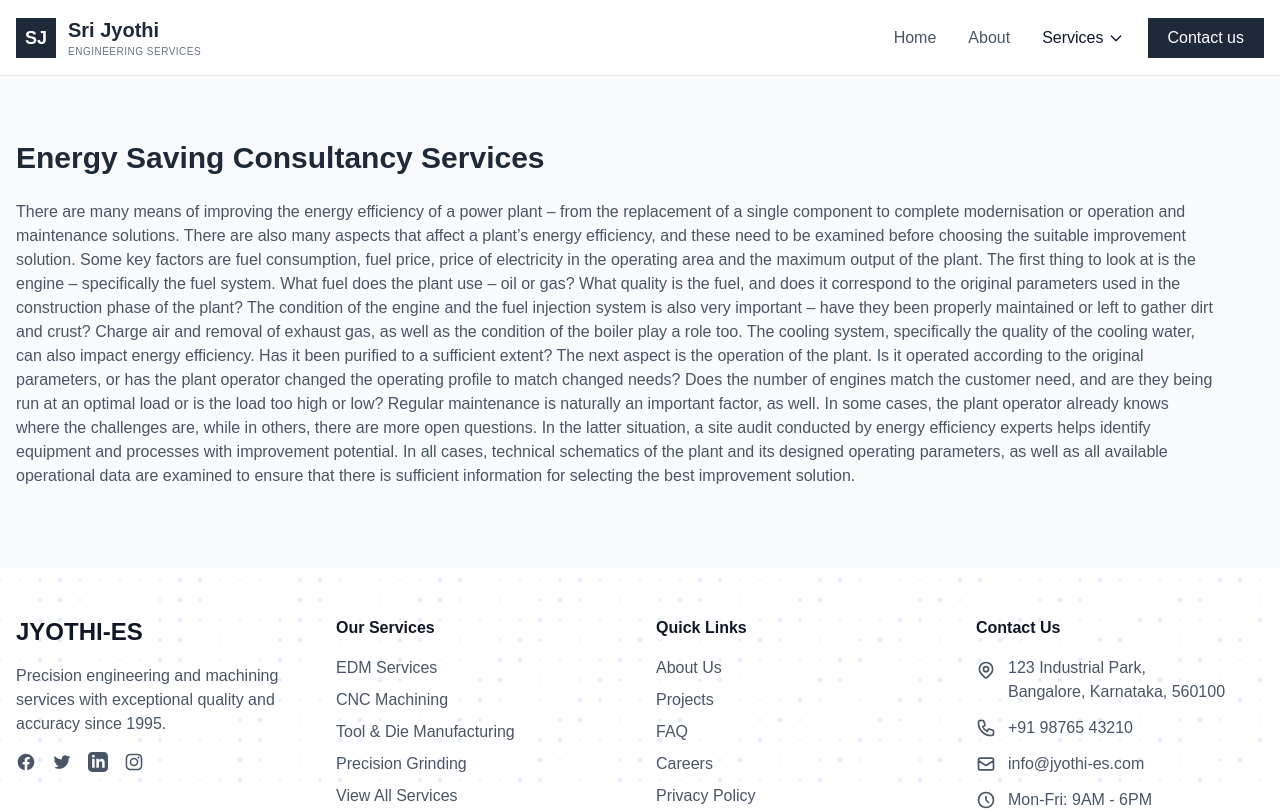
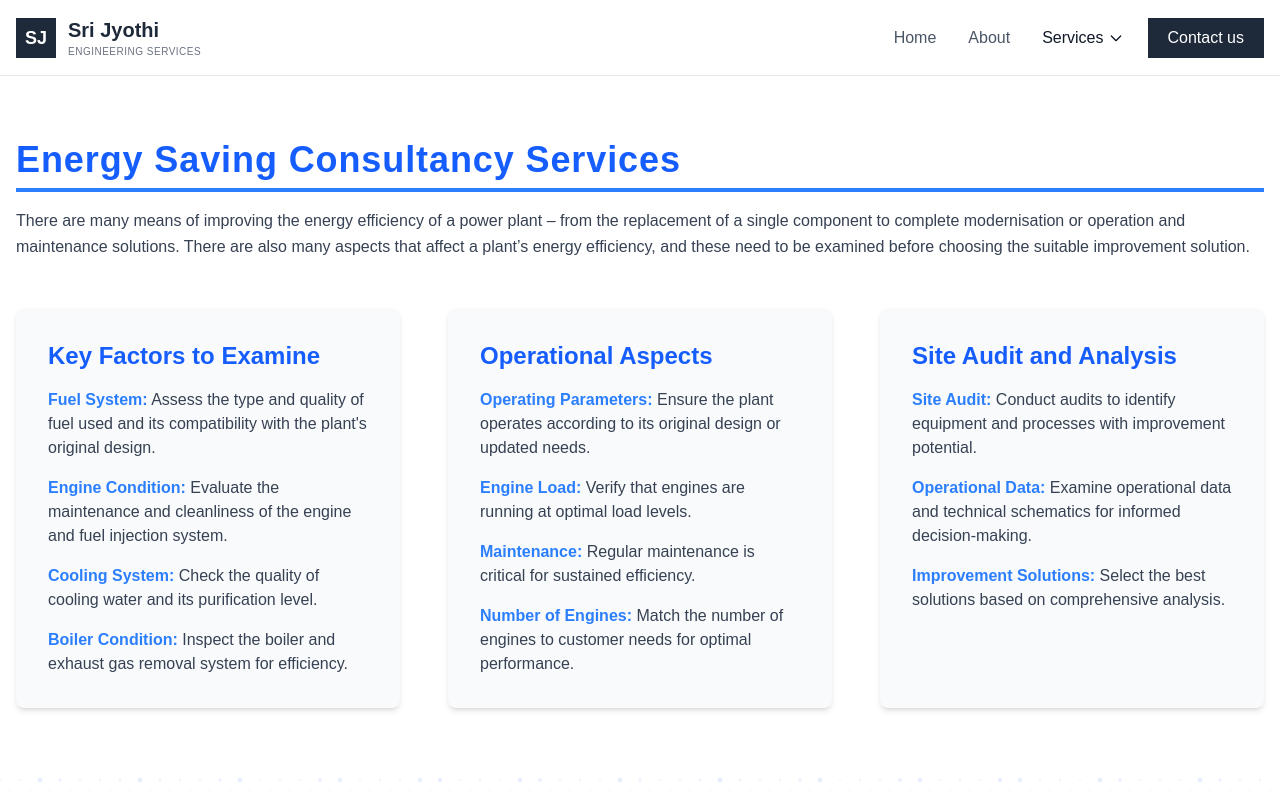
Before and after one commit to techSaswata/jyothi-es, a Next.js app in the folder jyothi-es/: page /energysave in a window 1280 px wide. Shown: the top 811 px of the page. Built offline with nearby package versions, Linux system fonts and the light colour scheme.

Commit message:
updated enerysave UI

```diff
--- a/jyothi-es/app/energysave/page.jsx
+++ b/jyothi-es/app/energysave/page.jsx
@@ -2,46 +2,98 @@ import React from "react";
 
 export default function page() {
   return (
-    <section className="py-16 bg-gray-50">
+    <section className="py-16 bg-white">
       <div className="container mx-auto px-6">
-        <div className="flex flex-col md:flex-row items-center">
-          <div className="mb-8 md:mb-0 md:pr-12">
-            <h2 className="text-3xl font-bold text-gray-800 mb-6">
-              Energy Saving Consultancy Services
-            </h2>
-            <p className="text-gray-600 mb-4">
-              There are many means of improving the energy efficiency of a power
-              plant – from the replacement of a single component to complete
-              modernisation or operation and maintenance solutions. There are
-              also many aspects that affect a plant’s energy efficiency, and
-              these need to be examined before choosing the suitable improvement
-              solution. Some key factors are fuel consumption, fuel price, price
-              of electricity in the operating area and the maximum output of the
-              plant. The first thing to look at is the engine – specifically the
-              fuel system. What fuel does the plant use – oil or gas? What
-              quality is the fuel, and does it correspond to the original
-              parameters used in the construction phase of the plant? The
-              condition of the engine and the fuel injection system is also very
-              important – have they been properly maintained or left to gather
-              dirt and crust? Charge air and removal of exhaust gas, as well as
-              the condition of the boiler play a role too. The cooling system,
-              specifically the quality of the cooling water, can also impact
-              energy efficiency. Has it been purified to a sufficient extent?
-              The next aspect is the operation of the plant. Is it operated
-              according to the original parameters, or has the plant operator
-              changed the operating profile to match changed needs? Does the
-              number of engines match the customer need, and are they being run
-              at an optimal load or is the load too high or low? Regular
-              maintenance is naturally an important factor, as well. In some
-              cases, the plant operator already knows where the challenges are,
-              while in others, there are more open questions. In the latter
-              situation, a site audit conducted by energy efficiency experts
-              helps identify equipment and processes with improvement potential.
-              In all cases, technical schematics of the plant and its designed
-              operating parameters, as well as all available operational data
-              are examined to ensure that there is sufficient information for
-              selecting the best improvement solution.
-            </p>
+        <div className="mb-12">
+          <h2 className="text-4xl font-extrabold text-blue-600 mb-4 tracking-wide border-b-4 border-blue-500 pb-2">
+            Energy Saving Consultancy Services
+          </h2>
+          <p className="text-gray-700 leading-relaxed">
+            There are many means of improving the energy efficiency of a power
+            plant – from the replacement of a single component to complete
+            modernisation or operation and maintenance solutions. There are also
+            many aspects that affect a plant’s energy efficiency, and these need
+            to be examined before choosing the suitable improvement solution.
+          </p>
+        </div>
+
+        <div className="grid grid-cols-1 md:grid-cols-2 lg:grid-cols-3 gap-12">
+          {/* Card 1 */}
+          <div className="bg-gray-50 rounded-lg shadow-md hover:shadow-lg transition-shadow p-8">
+            <h3 className="text-2xl font-bold text-blue-600 mb-4">
+              Key Factors to Examine
+            </h3>
+            <ul className="space-y-4 text-gray-700">
+              <li>
+                <span className="font-bold text-blue-500">Fuel System:</span>{" "}
+                Assess the type and quality of fuel used and its compatibility
+                with the plant's original design.
+              </li>
+              <li>
+                <span className="font-bold text-blue-500">Engine Condition:</span>{" "}
+                Evaluate the maintenance and cleanliness of the engine and fuel
+                injection system.
+              </li>
+              <li>
+                <span className="font-bold text-blue-500">Cooling System:</span>{" "}
+                Check the quality of cooling water and its purification level.
+              </li>
+              <li>
+                <span className="font-bold text-blue-500">Boiler Condition:</span>{" "}
+                Inspect the boiler and exhaust gas removal system for
+                efficiency.
+              </li>
+            </ul>
+          </div>
+
+          {/* Card 2 */}
+          <div className="bg-gray-50 rounded-lg shadow-md hover:shadow-lg transition-shadow p-8">
+            <h3 className="text-2xl font-bold text-blue-600 mb-4">
+              Operational Aspects
+            </h3>
+            <ul className="space-y-4 text-gray-700">
+              <li>
+                <span className="font-bold text-blue-500">Operating Parameters:</span>{" "}
+                Ensure the plant operates according to its original design or
+                updated needs.
+              </li>
+              <li>
+                <span className="font-bold text-blue-500">Engine Load:</span>{" "}
+                Verify that engines are running at optimal load levels.
+              </li>
+              <li>
+                <span className="font-bold text-blue-500">Maintenance:</span>{" "}
+                Regular maintenance is critical for sustained efficiency.
+              </li>
+              <li>
+                <span className="font-bold text-blue-500">Number of Engines:</span>{" "}
+                Match the number of engines to customer needs for optimal
+                performance.
+              </li>
+            </ul>
+          </div>
+
+          {/* Card 3 */}
+          <div className="bg-gray-50 rounded-lg shadow-md hover:shadow-lg transition-shadow p-8">
+            <h3 className="text-2xl font-bold text-blue-600 mb-4">
+              Site Audit and Analysis
+            </h3>
+            <ul className="space-y-4 text-gray-700">
+              <li>
+                <span className="font-bold text-blue-500">Site Audit:</span>{" "}
+                Conduct audits to identify equipment and processes with
+                improvement potential.
+              </li>
+              <li>
+                <span className="font-bold text-blue-500">Operational Data:</span>{" "}
+                Examine operational data and technical schematics for informed
+                decision-making.
+              </li>
+              <li>
+                <span className="font-bold text-blue-500">Improvement Solutions:</span>{" "}
+                Select the best solutions based on comprehensive analysis.
+              </li>
+            </ul>
           </div>
         </div>
       </div>
```
